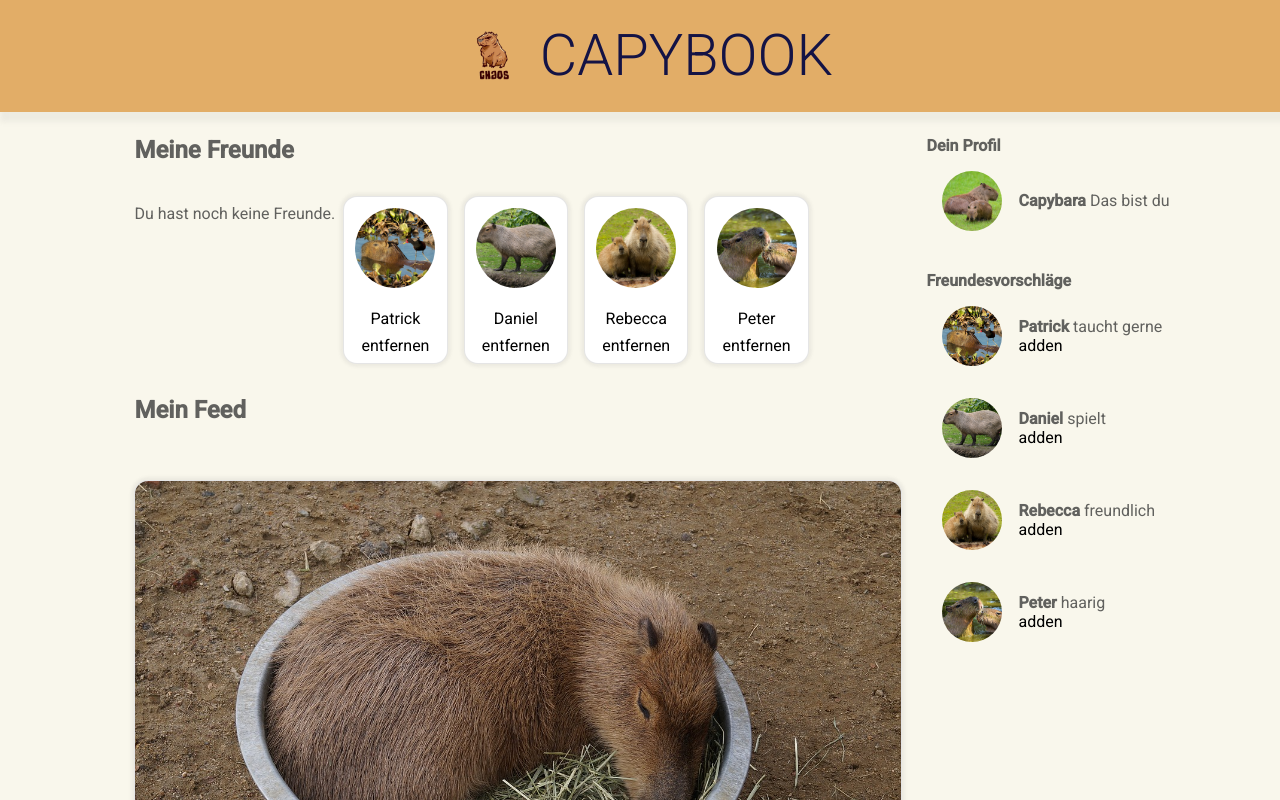
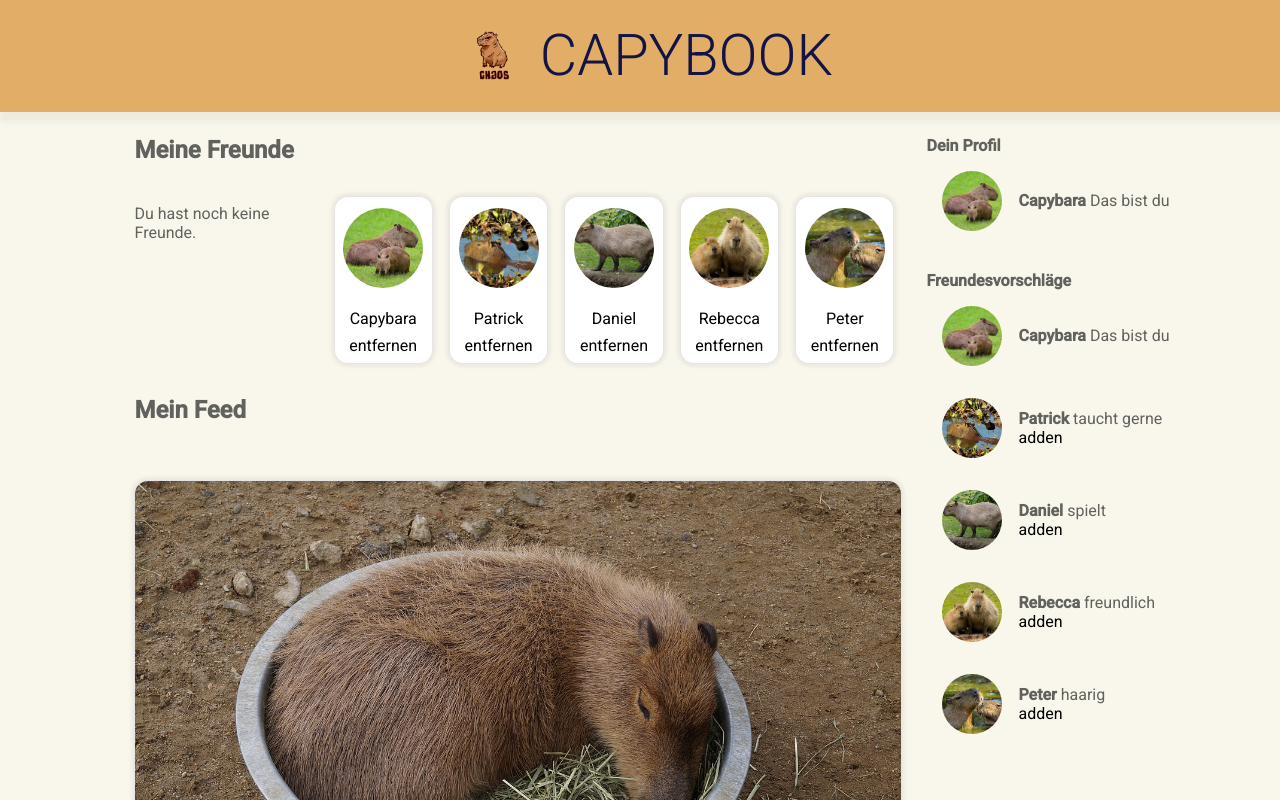
Before and after one commit to Pizzakoenigin/capybook, an Angular app: page / in a window 1280 px wide. Shown: the top 800 px of the page. Built offline with nearby package versions, Linux system fonts and the light colour scheme.

Commit message:
wip re arranging friendbox

```diff
--- a/src/app/profile-row/profile-row.component.html
+++ b/src/app/profile-row/profile-row.component.html
@@ -1,9 +1,9 @@
 <div class="profile-row">
-    <img src={{source}} alt="">
+    <img src={{capybaras[0].image}} alt="">
     <div>
-        <b>{{name}}</b>
-        <span> {{text}}</span> <br>
-        <a *ngIf="canFollow" (click)="fs.addFriend(name, text, source); canFollow=false">adden</a>
+        <b>{{capybaras[0].name}}</b>
+        <span> {{capybaras[0].description}}</span> <br>
+        <!-- <a *ngIf="capybaras[0].canFollow" (click)="fs.addFriend(name, text, source); canFollow=false">adden</a> -->
     </div>
 
 </div>
--- a/src/app/profile-row/profile-row.component.ts
+++ b/src/app/profile-row/profile-row.component.ts
@@ -1,6 +1,7 @@
 import { Component, Input } from '@angular/core';
 import { FriendService } from '../friend.service';
 import { NgIf } from '@angular/common';
+import { CAPYBARAS } from '../../mock-capybara';
 
 @Component({
   selector: 'app-profile-row',
@@ -10,10 +11,9 @@ import { NgIf } from '@angular/common';
   styleUrl: './profile-row.component.scss'
 })
 export class ProfileRowComponent {
-  @Input() name = 'Capybara';
-  @Input() source = 'assets/img/capybara12.jpg';
-  @Input() text = 'Das bist du';
-  @Input() canFollow = true;
+  // @Input() canFollow = true;
+
+  capybaras = CAPYBARAS
 
   constructor(public fs:FriendService) {
 
--- a/src/app/proposals/proposals.component.html
+++ b/src/app/proposals/proposals.component.html
@@ -1,11 +1,24 @@
 <div class="container">
     <b>Dein Profil</b>
-    <app-profile-row [canFollow]="false"></app-profile-row>
+    <app-profile-row></app-profile-row>
 
     <div class="proposals-container">
         <b>Freundesvorschläge</b>
-        <app-profile-row *ngFor = "let capybara of capybaras" [name]="capybara.name" [source]="capybara.image"
-            [text]="capybara.description"></app-profile-row>
+
+
+        <div class="profile-row" *ngFor = "let capybara of capybaras; let i =index">
+            <img src={{capybara.image}} alt="">
+            <div>
+                <b>{{capybara.name}}</b>
+                <span> {{capybara.description}}</span> <br>
+                <a *ngIf="capybara.canFollow" (click)="fs.addFriend(capybara.name, capybara.description, capybara.image); capybara.canFollow=false">adden</a>
+
+                <!-- <a *ngIf="capybara.canFollow" (click)="fs.addFriend(name, text, source); capybara=false">adden</a> -->
+            </div>
+
+        </div>
+
+
     </div>
 
 </div>
--- a/src/app/proposals/proposals.component.scss
+++ b/src/app/proposals/proposals.component.scss
@@ -8,3 +8,17 @@
 .proposals-container {
     margin: 1.5em 0;
 }
+
+.profile-row {
+    display: flex;
+    align-items: center;
+    // margin:2em;
+    img {
+        width: 60px;
+        height: 60px;
+        border-radius: 50%;
+        object-fit: cover;
+        object-position: center;
+        margin: 1em;
+    }
+}
--- a/src/mock-capybara.ts
+++ b/src/mock-capybara.ts
@@ -3,24 +3,31 @@ import { Capybara } from "./app/capybara";
 export const CAPYBARAS: Capybara[] = [
     {
         id: 0,
+        name: 'Capybara',
+        description: 'Das bist du',
+        image: 'assets/img/capybara12.jpg',
+        canFollow: false
+    },
+    {
+        id: 1,
         name: 'Patrick',
         description: 'taucht gerne',
         image: 'assets/img/capybara5.jpg',
         canFollow: true,
     }, {
-        id: 1,
+        id: 2,
         name: 'Daniel',
         description: 'spielt',
         image: 'assets/img/capybara6.jpg',
         canFollow: true,
     }, {
-        id: 2,
+        id: 3,
         name: 'Rebecca',
         description: 'freundlich',
         image: 'assets/img/capybara7.jpg',
         canFollow: true,
     }, {
-        id: 3,
+        id: 4,
         name: 'Peter',
         description: 'haarig',
         image: 'assets/img/capybara8.jpg',
```
Also changed, not shown: src/app/proposals/proposals.component.ts (+7 -2 lines).
